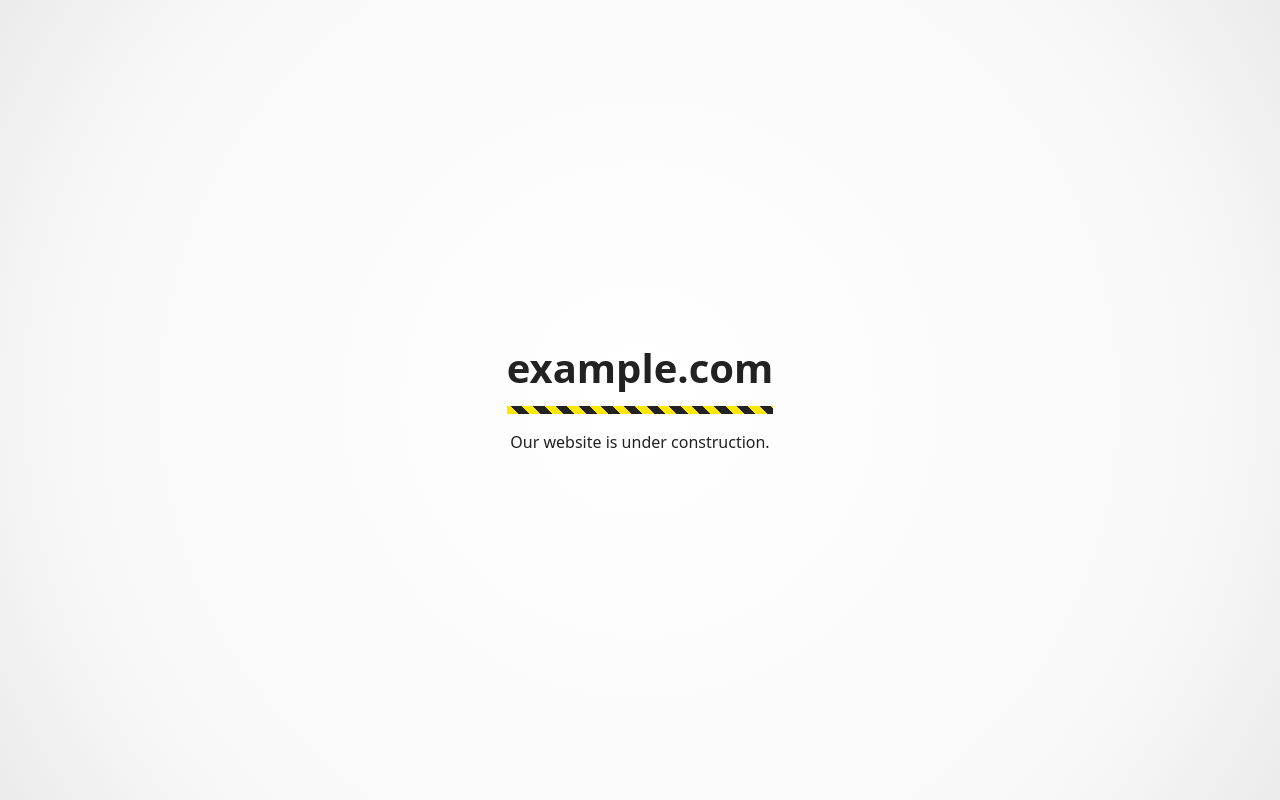
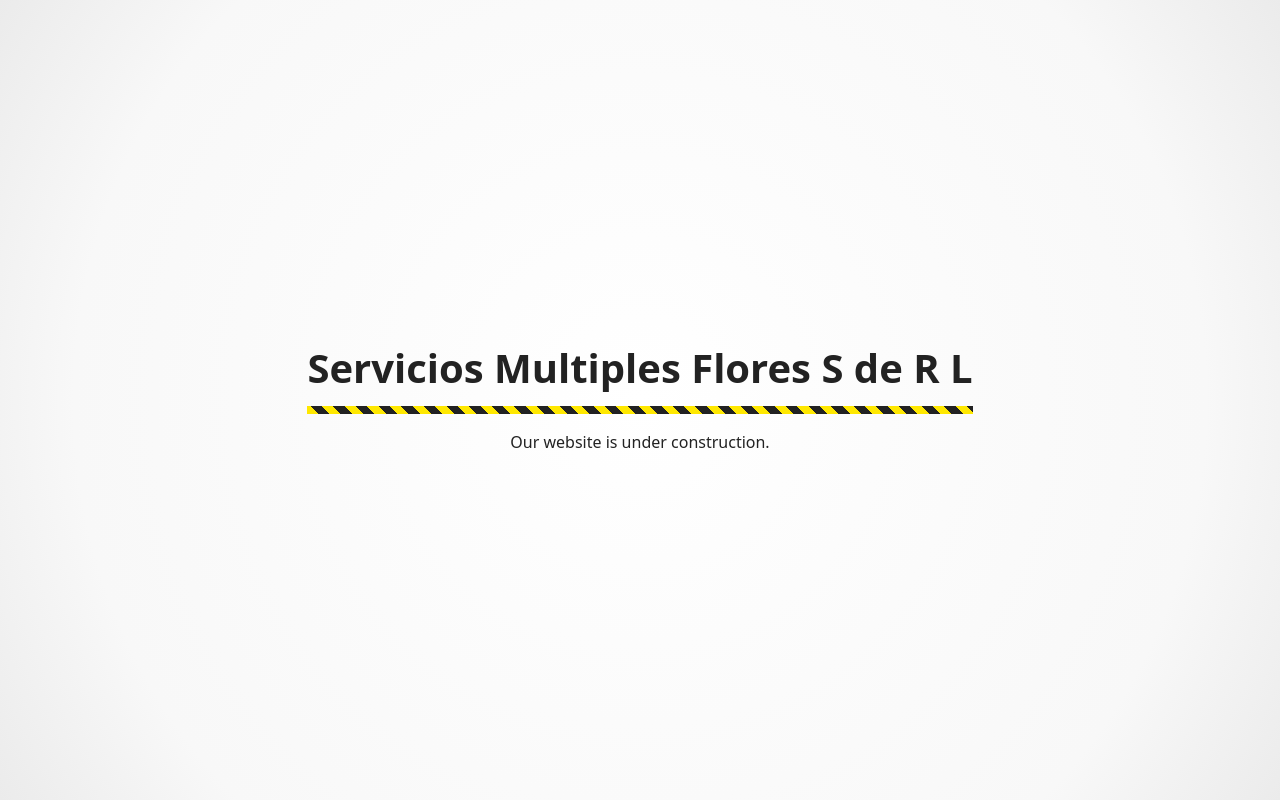
Before and after one commit to montufarhn/taller-elprogreso, a plain HTML site: page index.html in a window 1280 px wide. Drawn offline with Linux system fonts and the light colour scheme.

Commit message:
Update index.html

```diff
--- a/index.html
+++ b/index.html
@@ -3,7 +3,7 @@
   <head>
     <meta charset="utf-8">
     <meta name="viewport" content="width=device-width, initial-scale=1">
-    <title>example.com</title>
+    <title>Servicios Multiples Flores S de R L</title>
     <style>
       html, body {
         height: 100%;
@@ -53,7 +53,7 @@
   </head>
   <body>
     <main>
-      <h1>example.com</h1>
+      <h1>Servicios Multiples Flores S de R L</h1>
       <p>Our website is under construction.</p>
     </main>
   </body>
```
